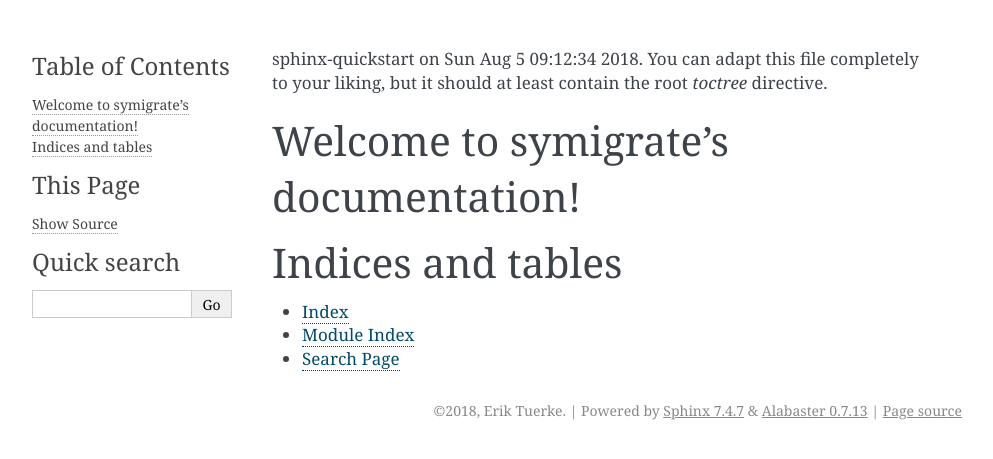
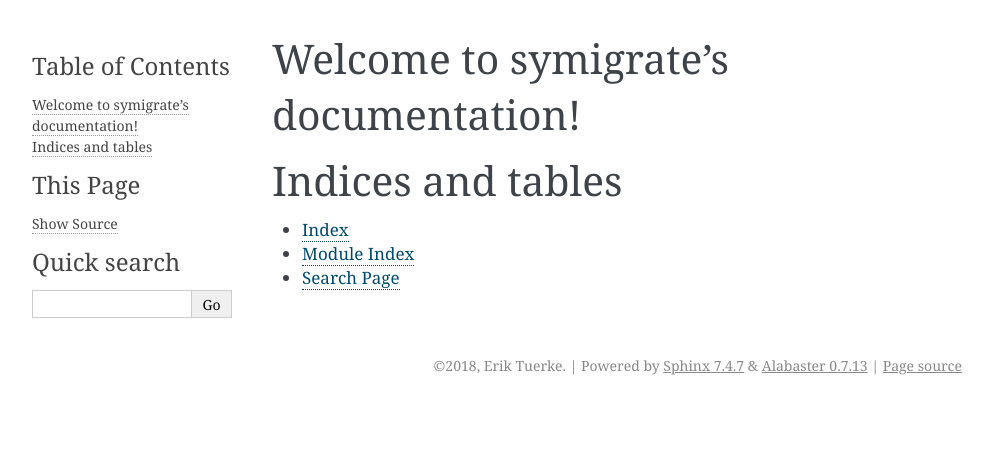
Before and after one commit to Rollmops/symigrate, a Sphinx documentation site: the page built from docs/index.rst, in a window 1280 px wide. Shown: the top 459 px of the page, without its empty margins (148-1141 px from the left). Built offline with Sphinx 7.4.7, drawn with Linux system fonts in a browser that asks for light colours.

Commit message:
remove help comment from index.rst

```diff
--- a/docs/index.rst
+++ b/docs/index.rst
@@ -1,8 +1,3 @@
-.. symigrate documentation master file, created by
-sphinx-quickstart on Sun Aug  5 09:12:34 2018.
-You can adapt this file completely to your liking, but it should at least
-contain the root `toctree` directive.
-
 Welcome to symigrate's documentation!
 =====================================
 
```
